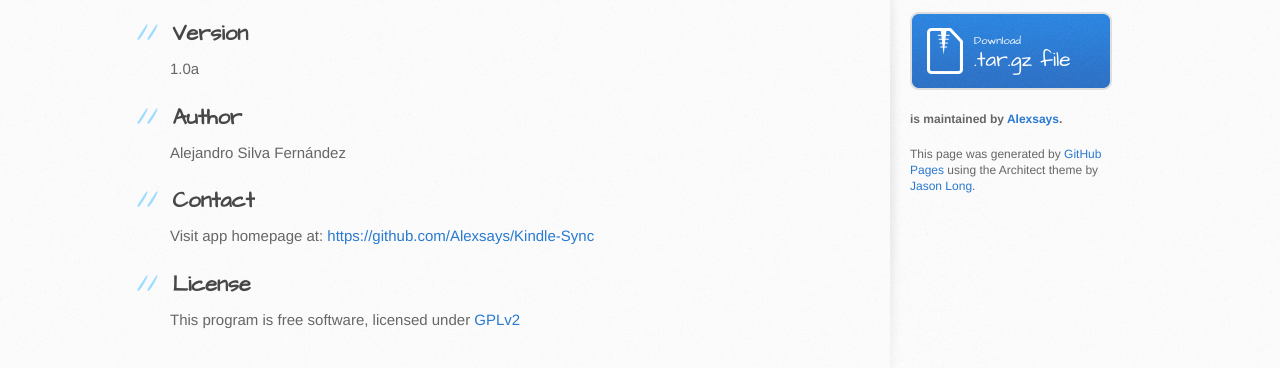
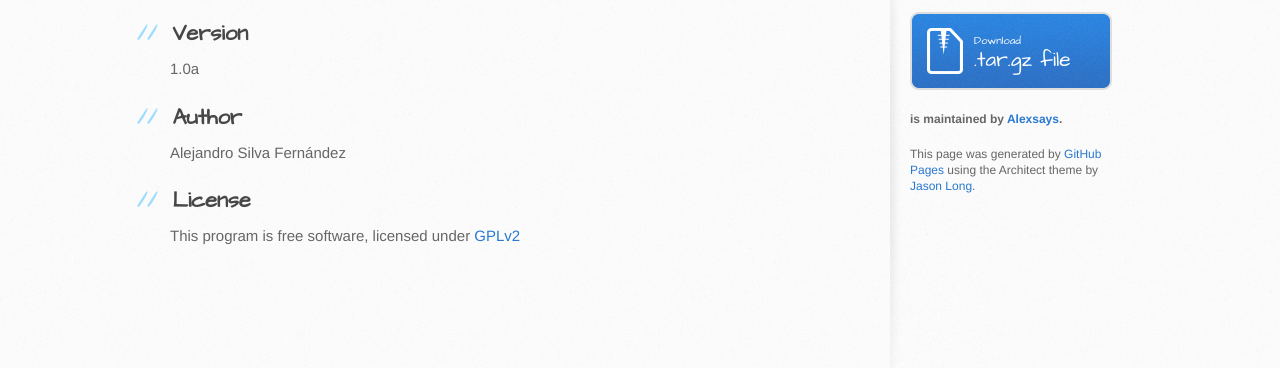
Before and after one commit to Alexsilvacodes/Kindle-Sync, a plain HTML site: page index.html in a window 1280 px wide. Shown: the part 388-756 px from the top of the page. Drawn offline with Linux system fonts and the light colour scheme.

Commit message:
Update index.html

```diff
--- a/index.html
+++ b/index.html
@@ -44,11 +44,6 @@
 <p>Alejandro Silva Fernández </p>
 
 <h2>
-<a name="contact" class="anchor" href="#contact"><span class="octicon octicon-link"></span></a>Contact</h2>
-
-<p>Visit app homepage at: <a href="https://github.com/Alexsays/Kindle-Sync">https://github.com/Alexsays/Kindle-Sync</a></p>
-
-<h2>
 <a name="license" class="anchor" href="#license"><span class="octicon octicon-link"></span></a>License</h2>
 
 <p>This program is free software, licensed under <a href="http://www.gnu.org/licenses/old-licenses/gpl-2.0.html">GPLv2</a></p>
```
